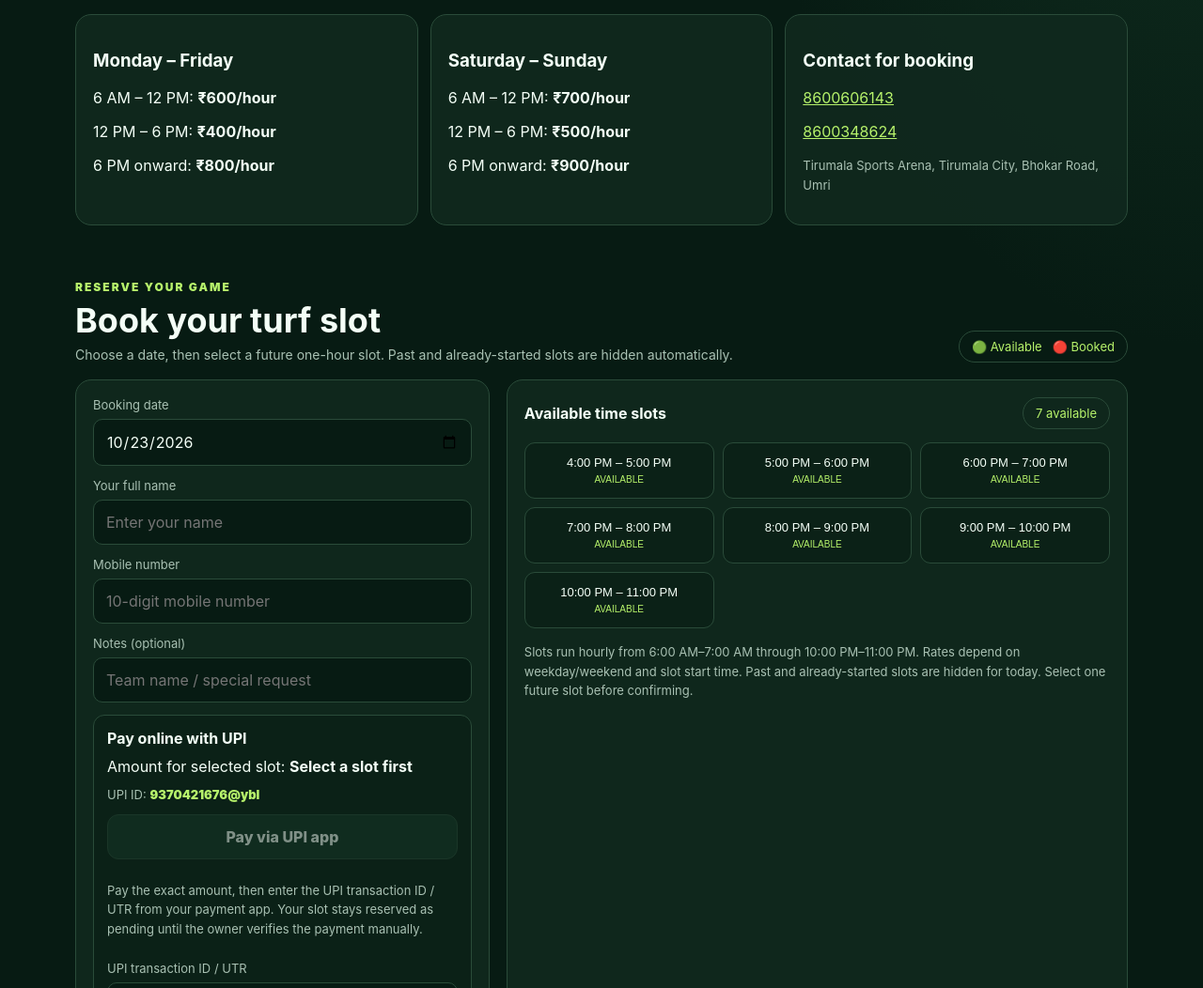
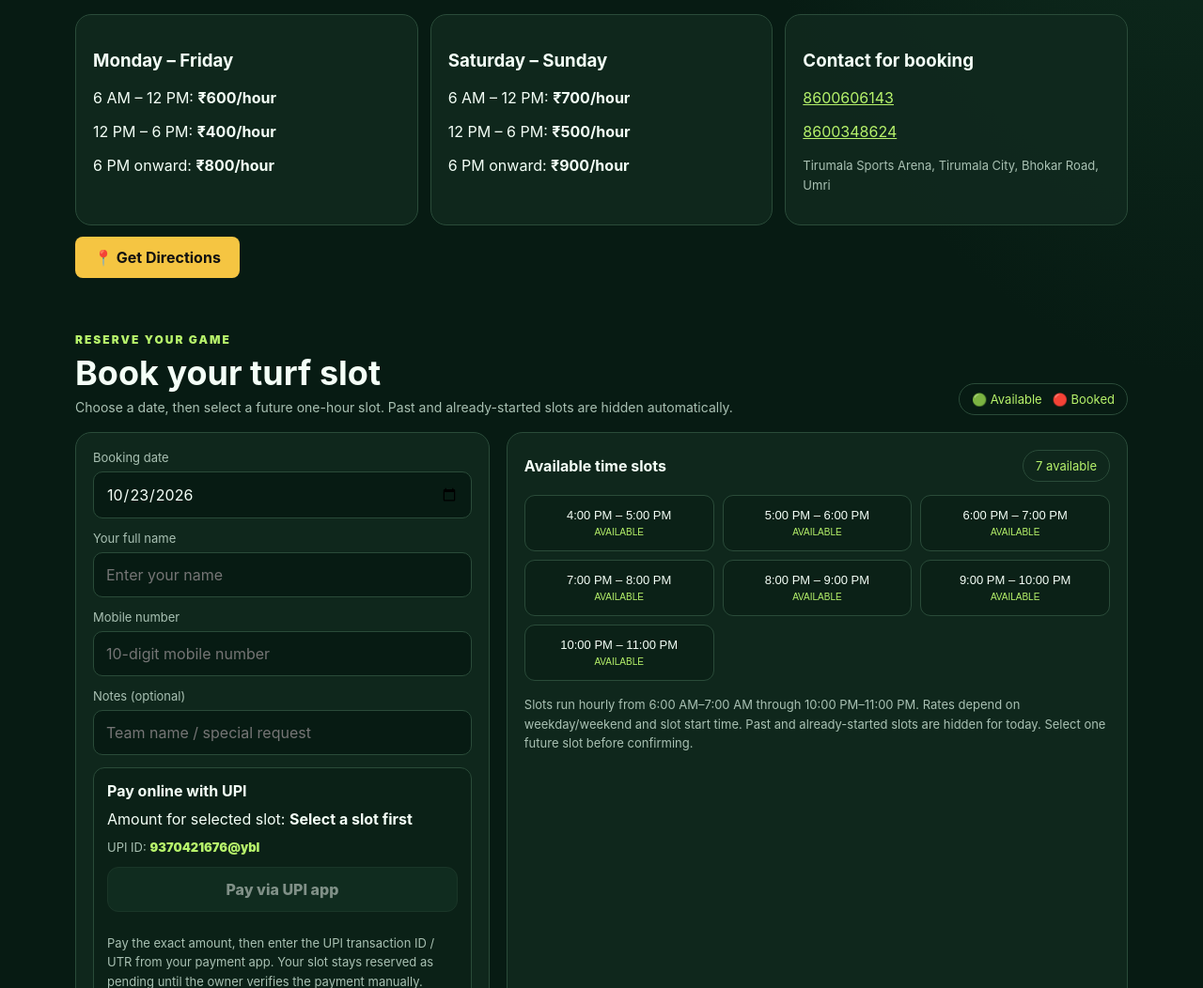
Before and after one commit to sksushant14-creator/bmp-nagar-cricket-turf, a plain HTML site: page index.html in a window 1280 px wide. Shown: the part 1278-2330 px from the top of the page at 94% size. Drawn offline with nearby package versions, Linux system fonts and the light colour scheme.

Commit message:
Update index.html

```diff
--- a/index.html
+++ b/index.html
@@ -19,7 +19,12 @@
 <div class="hero-art"><strong>READY FOR<br>THE NEXT MATCH?</strong><div class="field"><div class="pitch"></div></div><span class="pill" style="width:max-content">⚡ 1-HOUR SESSIONS</span></div></div>
 <div class="stats"><div class="stat"><b>70 × 120 ft</b><span>Turf size · 8,400 sq. ft.</span></div><div class="stat"><b>30 ft</b><span>Turf height</span></div><div class="stat"><b>6 AM – 11 PM</b><span>Online booking hours</span></div></div>
 <section id="details"><div class="section-head"><div><div class="eyebrow">Built for your game</div><h2>Premium turf experience</h2><p>Everything teams need for a great match.</p></div></div><div class="feature-grid"><div class="card feature"><div class="icon">🏟️</div><h3>Premium Turf</h3><p>Spacious 70 × 120 ft playing area with 30 ft height.</p></div><div class="card feature"><div class="icon">💡</div><h3>Bright Flood Lights</h3><p>Flood-lit turf for evening games.</p></div><div class="card feature"><div class="icon">🥅</div><h3>Safe Play Nets</h3><p>Netting around the play area.</p></div><div class="card feature"><div class="icon">👥</div><h3>Friends & Teams</h3><p>Ideal for friendly matches and team games.</p></div></div></section>
-<section id="pricing"><div class="section-head"><div><div class="eyebrow">Simple pricing</div><h2>Weekday & weekend rates</h2><p>Rates are per hour, based on the slot start time.</p></div></div><div class="feature-grid"><div class="card"><h3>Monday – Friday</h3><p>6 AM – 12 PM: <strong>₹600/hour</strong></p><p>12 PM – 6 PM: <strong>₹400/hour</strong></p><p>6 PM onward: <strong>₹800/hour</strong></p></div><div class="card"><h3>Saturday – Sunday</h3><p>6 AM – 12 PM: <strong>₹700/hour</strong></p><p>12 PM – 6 PM: <strong>₹500/hour</strong></p><p>6 PM onward: <strong>₹900/hour</strong></p></div><div class="card"><h3>Contact for booking</h3><p><a href="tel:8600606143" style="color:var(--green)">8600606143</a></p><p><a href="tel:8600348624" style="color:var(--green)">8600348624</a></p><p class="notice">Tirumala Sports Arena, Tirumala City, Bhokar Road, Umri</p></div></div></section>
+<section id="pricing"><div class="section-head"><div><div class="eyebrow">Simple pricing</div><h2>Weekday & weekend rates</h2><p>Rates are per hour, based on the slot start time.</p></div></div><div class="feature-grid"><div class="card"><h3>Monday – Friday</h3><p>6 AM – 12 PM: <strong>₹600/hour</strong></p><p>12 PM – 6 PM: <strong>₹400/hour</strong></p><p>6 PM onward: <strong>₹800/hour</strong></p></div><div class="card"><h3>Saturday – Sunday</h3><p>6 AM – 12 PM: <strong>₹700/hour</strong></p><p>12 PM – 6 PM: <strong>₹500/hour</strong></p><p>6 PM onward: <strong>₹900/hour</strong></p></div><div class="card"><h3>Contact for booking</h3><p><a href="tel:8600606143" style="color:var(--green)">8600606143</a></p><p><a href="tel:8600348624" style="color:var(--green)">8600348624</a></p><p class="notice">Tirumala Sports Arena, Tirumala City, Bhokar Road, Umri</p></div></div><a href="https://maps.app.goo.gl/CoU2gENtPh8ePReE7"
+   target="_blank"
+   rel="noopener noreferrer"
+   style="display:inline-block;background:#f5c542;color:#111;padding:12px 20px;border-radius:8px;text-decoration:none;font-weight:bold;margin-top:12px;">
+  📍 Get Directions
+</a></section>
 <section id="booking"><div class="section-head"><div><div class="eyebrow">Reserve your game</div><h2>Book your turf slot</h2><p>Choose a date, then select a future one-hour slot. Past and already-started slots are hidden automatically.</p></div><span class="pill">🟢 Available &nbsp; 🔴 Booked</span></div>
 <div class="booking"><div class="card"><form id="bookingForm" class="form-grid">
 <div><label class="label" for="date">Booking date</label><input type="date" id="date" required></div>
```
